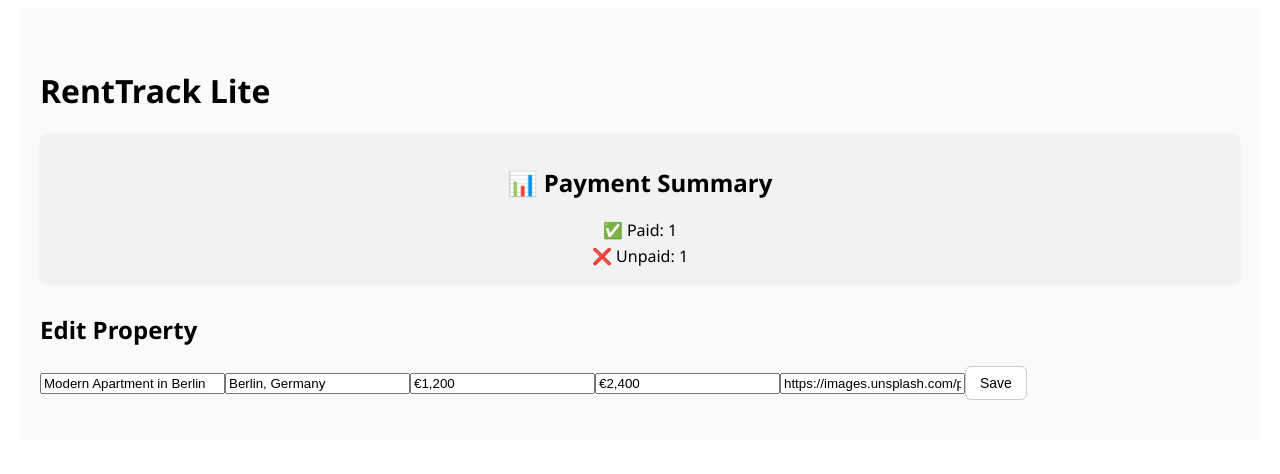
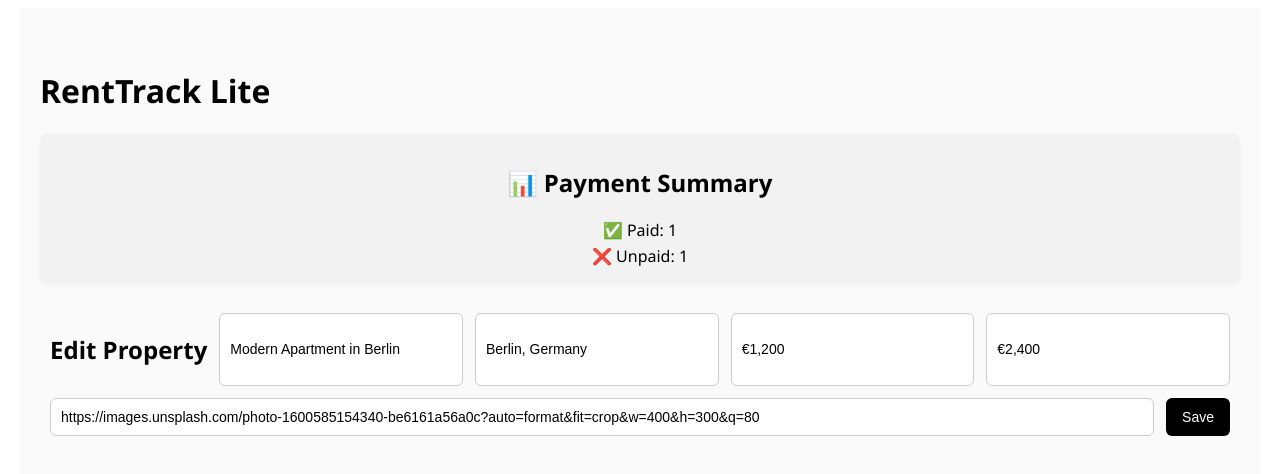
Before and after one commit to bingbingkarl-chen/renttrack-lite, a React (Create React App) app: page /edit/1 in a window 1280 px wide. Shown: the top 474 px of the page. Built offline with nearby package versions, Linux system fonts and the light colour scheme.

Commit message:
Fix EditProperty update logic

```diff
--- a/src/components/AddPropertyForm.js
+++ b/src/components/AddPropertyForm.js
@@ -1,4 +1,5 @@
 import React, { useState } from "react";
+import "../styles/AddPropertyForm.css";
 
 function AddPropertyForm({ onAdd }) {
   const [title, setTitle] = useState("");
@@ -6,16 +7,21 @@ function AddPropertyForm({ onAdd }) {
   const [rent, setRent] = useState("");
   const [deposit, setDeposit] = useState("");
   const [image, setImage] = useState("");
+
   const [error, setError] = useState("");
+  const [isSubmitting, setIsSubmitting] = useState(false);
 
   const handleSubmit = (e) => {
     e.preventDefault();
 
-    if (!title.trim || !location || !rent || !deposit) {
+    if (!title.trim() || !location.trim() || !rent.trim() || !deposit.trim()) {
       setError("Please fill in all required fields.");
       return;
     }
+
     setError("");
+    setIsSubmitting(true);
+
     const newProperty = {
       id: Date.now(),
       title,
@@ -26,6 +32,8 @@ function AddPropertyForm({ onAdd }) {
       image,
     };
 
+    // 模拟异步保存
+    setTimeout(() => {
       onAdd(newProperty);
 
       // 清空表单
@@ -34,12 +42,13 @@ function AddPropertyForm({ onAdd }) {
       setRent("");
       setDeposit("");
       setImage("");
+      setIsSubmitting(false);
+    }, 500); // 半秒假装在提交
   };
 
   return (
     <form onSubmit={handleSubmit} className="add-property-form">
       {error && <p className="error-message">{error}</p>}
-
       <input
         type="text"
         placeholder="Property Title"
@@ -70,7 +79,10 @@ function AddPropertyForm({ onAdd }) {
         value={image}
         onChange={(e) => setImage(e.target.value)}
       />
-      <button type="submit">Add Property</button>
+
+      <button type="submit" disabled={isSubmitting}>
+        {isSubmitting ? "Submitting..." : "Add Property"}
+      </button>
     </form>
   );
 }
--- a/src/pages/EditProperty.js
+++ b/src/pages/EditProperty.js
@@ -1,5 +1,6 @@
 import React, { useState, useEffect } from "react";
 import { useParams, useNavigate } from "react-router-dom";
+import "../styles/EditProperty.css";
 
 const EditProperty = ({ propertyList, onUpdate }) => {
   const { id } = useParams();
@@ -7,11 +8,13 @@ const EditProperty = ({ propertyList, onUpdate }) => {
   const property = propertyList.find((item) => item.id === Number(id));
 
   const [formData, setFormData] = useState({
+    id: Number(id), // 🔧 注意保留 id
     title: "",
     location: "",
     rent: "",
     deposit: "",
     image: "",
+    isPaid: false,
   });
 
   const [error, setError] = useState("");
@@ -19,18 +22,23 @@ const EditProperty = ({ propertyList, onUpdate }) => {
   useEffect(() => {
     if (property) {
       setFormData({
+        id: property.id,
         title: property.title,
         location: property.location,
         rent: property.rent,
         deposit: property.deposit,
         image: property.image || "",
+        isPaid: property.isPaid || false,
       });
     }
   }, [property]);
 
   const handleChange = (e) => {
     const { name, value } = e.target;
-    setFormData((prev) => ({ ...prev, [name]: value }));
+    setFormData((prev) => ({
+      ...prev,
+      [name]: value,
+    }));
   };
 
   const handleSubmit = (e) => {
@@ -38,65 +46,64 @@ const EditProperty = ({ propertyList, onUpdate }) => {
 
     const { title, location, rent, deposit } = formData;
 
-    if (
-      !title?.trim() ||
-      !location?.trim() ||
-      !rent?.trim() ||
-      !deposit?.trim()
-    ) {
+    if (!title.trim() || !location.trim() || !rent.trim() || !deposit.trim()) {
       setError("Please fill in all required fields.");
       return;
     }
 
-    setError(""); // clear previous error
-
-    const updated = {
-      ...property,
-      ...formData,
-    };
-
-    onUpdate(id, updated);
+    setError("");
+    onUpdate(formData); // ✅ 传入包含 id 的完整对象
     navigate("/");
   };
 
-  if (!property) return <div>Property not found</div>;
+  if (!property) return <div>Property not found.</div>;
 
   return (
-    <form onSubmit={handleSubmit} className="edit-form">
+    <form className="add-property-form" onSubmit={handleSubmit}>
       <h2>Edit Property</h2>
 
       {error && <p className="error-message">{error}</p>}
 
       <input
+        type="text"
         name="title"
+        placeholder="Title"
         value={formData.title}
         onChange={handleChange}
-        placeholder="Title"
       />
+
       <input
+        type="text"
         name="location"
+        placeholder="Location"
         value={formData.location}
         onChange={handleChange}
-        placeholder="Location"
       />
+
       <input
+        type="text"
         name="rent"
+        placeholder="Rent"
         value={formData.rent}
         onChange={handleChange}
-        placeholder="Rent"
       />
+
       <input
+        type="text"
         name="deposit"
+        placeholder="Deposit"
         value={formData.deposit}
         onChange={handleChange}
-        placeholder="Deposit"
       />
+
       <input
+        type="text"
         name="image"
+        placeholder="Image URL (optional)"
         value={formData.image}
         onChange={handleChange}
-        placeholder="Image URL (optional)"
       />
+
       <button type="submit">Save</button>
     </form>
   );
--- /dev/null
+++ b/src/styles/AddPropertyForm.css
@@ -0,0 +1,54 @@
+.add-property-form {
+  display: flex;
+  flex-wrap: wrap;
+  gap: 12px;
+  justify-content: center;
+  margin-bottom: 32px;
+  padding: 0 10px;
+}
+
+.add-property-form input {
+  flex: 1 1 200px;
+  padding: 10px;
+  border: 1px solid #ccc;
+  border-radius: 6px;
+  font-size: 14px;
+  background-color: white;
+  color: black;
+  transition: border-color 0.2s ease;
+}
+
+.add-property-form input:focus {
+  border-color: #000;
+  outline: none;
+}
+
+.add-property-form button {
+  padding: 10px 16px;
+  border-radius: 6px;
+  font-size: 14px;
+  font-weight: bold;
+  background-color: white;
+  color: black;
+  border: 1px solid #ccc;
+  cursor: pointer;
+  transition: background-color 0.2s ease;
+}
+
+.add-property-form button:hover {
+  background-color: #f5f5f5;
+}
+
+.add-property-form button[disabled] {
+  opacity: 0.6;
+  cursor: not-allowed;
+}
+
+/* 表单错误提示样式 */
+.error-message {
+  color: red;
+  font-size: 14px;
+  width: 100%;
+  text-align: center;
+  margin-bottom: 10px;
+}
--- /dev/null
+++ b/src/styles/EditProperty.css
@@ -0,0 +1,54 @@
+.edit-form {
+  display: flex;
+  flex-wrap: wrap;
+  gap: 12px;
+  justify-content: center;
+  margin-bottom: 32px;
+  padding: 0 10px;
+}
+
+.edit-form input {
+  flex: 1 1 200px;
+  padding: 10px;
+  border: 1px solid #ccc;
+  border-radius: 6px;
+  font-size: 14px;
+  background-color: white;
+  color: black;
+  transition: border-color 0.2s ease;
+}
+
+.edit-form input:focus {
+  border-color: #000;
+  outline: none;
+}
+
+.edit-form button {
+  padding: 10px 16px;
+  border-radius: 6px;
+  font-size: 14px;
+  font-weight: bold;
+  background-color: white;
+  color: black;
+  border: 1px solid #ccc;
+  cursor: pointer;
+  transition: background-color 0.2s ease;
+}
+
+.edit-form button:hover {
+  background-color: #f5f5f5;
+}
+
+.edit-form button[disabled] {
+  opacity: 0.6;
+  cursor: not-allowed;
+}
+
+/* 表单错误提示样式 */
+.error-message {
+  color: red;
+  font-size: 14px;
+  width: 100%;
+  text-align: center;
+  margin-bottom: 10px;
+}
```
Also changed, not shown: src/components/Button.js (added, +13 -0 lines), src/setupTests.js (deleted, +0 -5 lines), src/styles/button.css (added, +7 -0 lines), src/styles/PropertyForm.css (added). Lines whose indentation alone changed are shown as unchanged.
